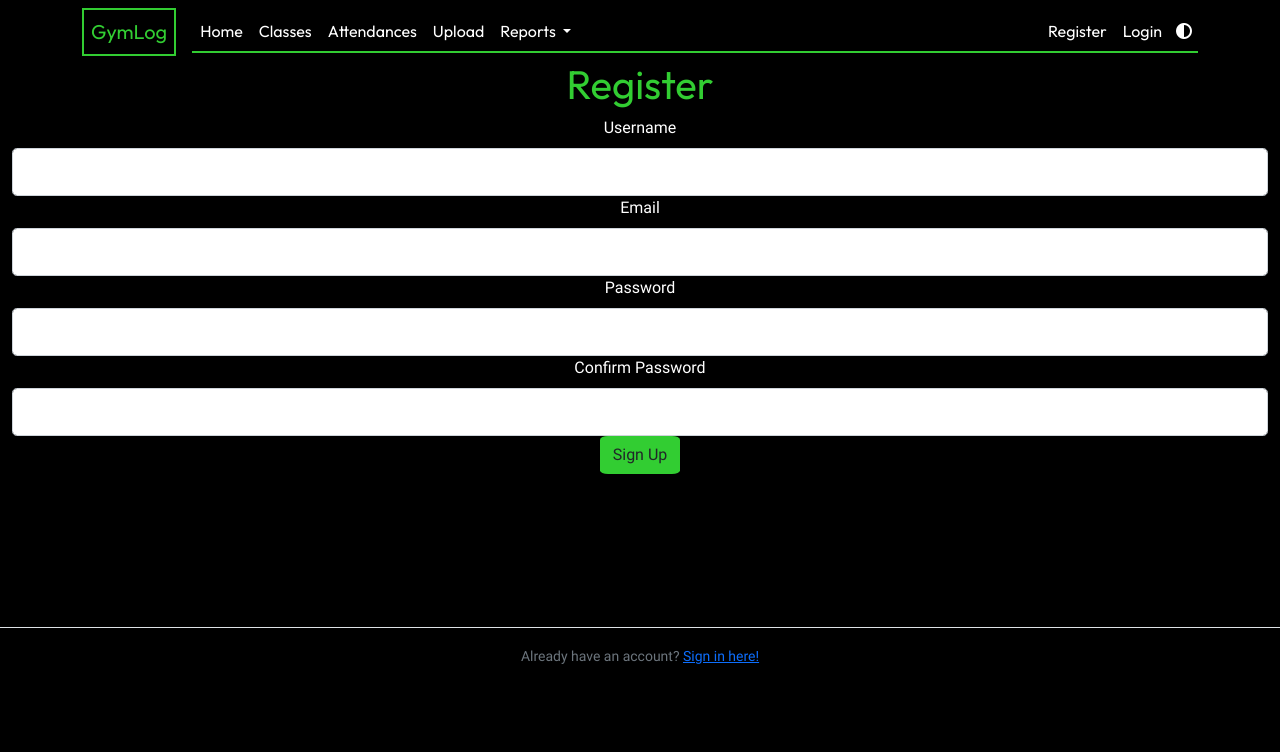
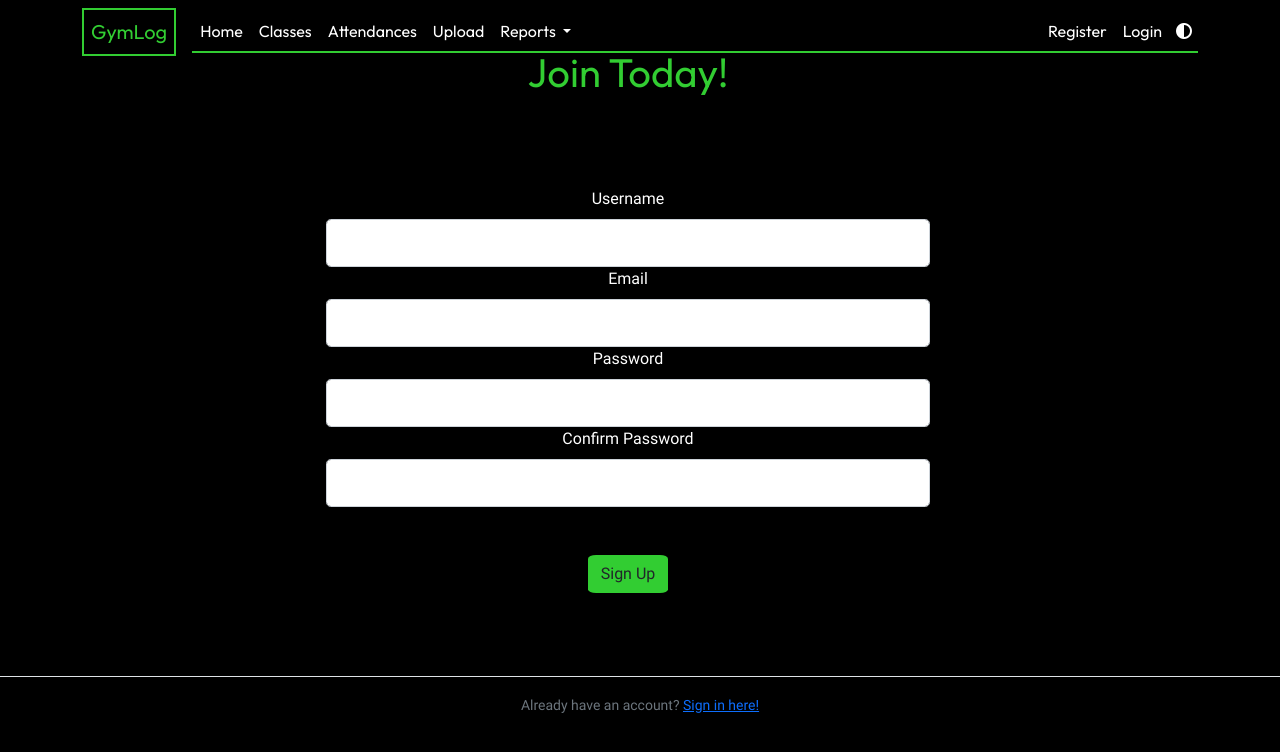
Before and after one commit to ayeryn/gymlog, a Flask app: page /register in a window 1280 px wide. Shown: the top 752 px of the page. Run offline with Flask 3, Linux system fonts and the light colour scheme; some libraries are stand-ins or nearby versions.

Commit message:
format title

```diff
--- a/app/templates/register.html
+++ b/app/templates/register.html
@@ -1,10 +1,12 @@
 {% extends "layout.html" %} {% block content %}
-<div class="content-section">
-  <h1>Register</h1>
+<div class="row text-center mt-2">
+  <h1 class="display-6">Join Today!</h1>
+</div>
+<div class="row justify-content-center">
+  <div class="col-6">
     <form method="POST" action="">
       {{ form.hidden_tag() }}
       <fieldset class="form-group">
-      <!-- <legend>Join Today</legend> -->
         <div class="form-group">
           {{ form.username.label(class="form-label") }} {{
           form.username(class="form-control form-control-lg") }}
@@ -22,8 +24,11 @@
           form.confirm_password(class="form-control form-control-lg") }}
         </div>
       </fieldset>
-    <div class="form-group">{{ form.submit(class="btn btn-current") }}</div>
+      <div class="form-group mt-5">
+        {{ form.submit(class="btn btn-current") }}
+      </div>
     </form>
+  </div>
 </div>
 <div class="border-top pt-3">
   <small class="text-muted">
```
Lines whose indentation alone changed are shown as unchanged.
